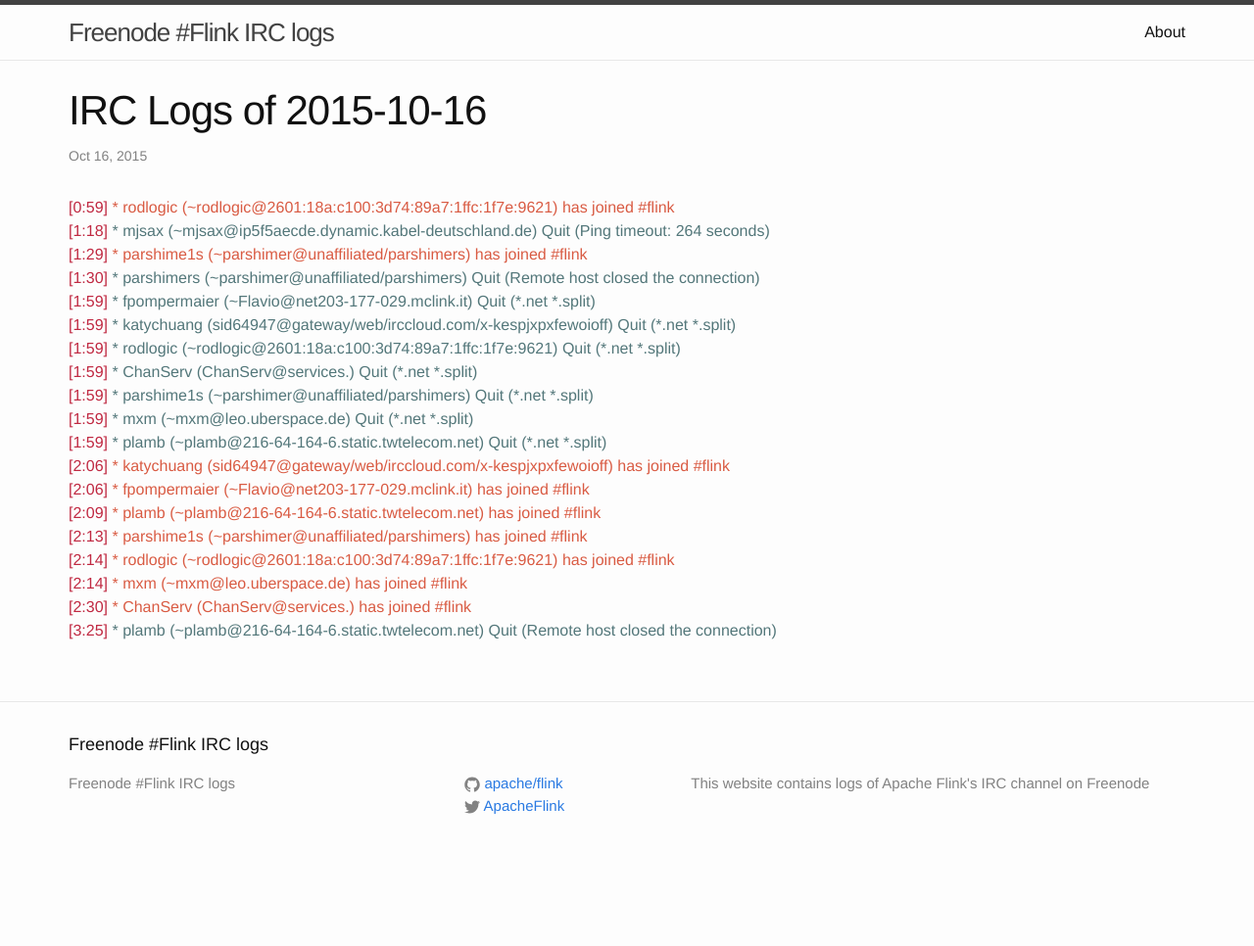
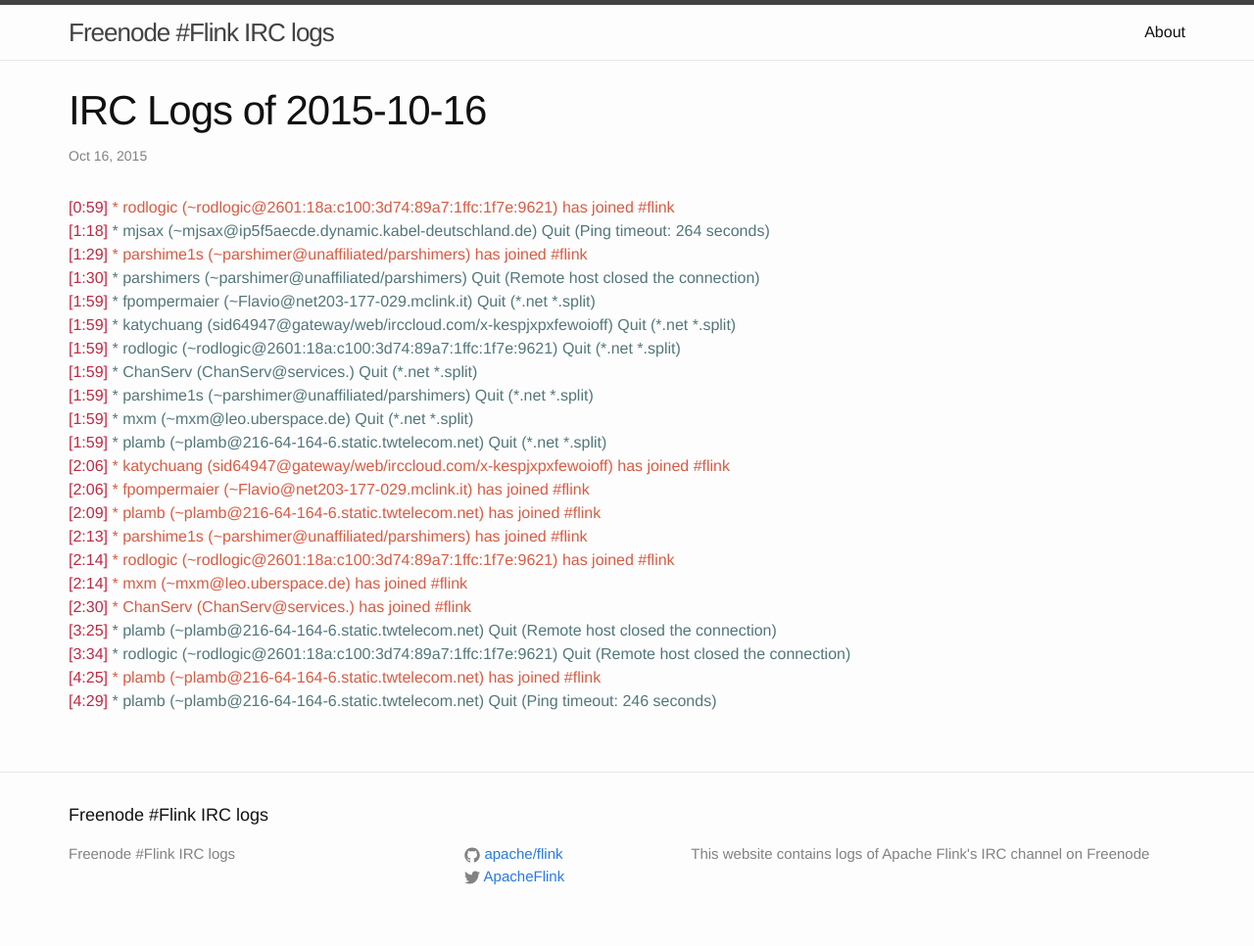
Before and after one commit to flink-irc-logs/flink-irc-logs.github.io, a Jekyll site: the page built from _posts/2015-10-16-logs.markdown, in a window 1280 px wide. Shown: the whole page at 98% size. Built offline with Jekyll 4.4.1, drawn with Linux system fonts in a browser that asks for light colours; before the commit the page ends 900 px from its top, so only the background shows below that.

Commit message:
Update of the logs on Fri Oct 16 05:26:46 CEST 2015

```diff
--- a/_posts/2015-10-16-logs.markdown
+++ b/_posts/2015-10-16-logs.markdown
@@ -23,3 +23,6 @@
 <span class="irc-date">[2:14]</span> <span class="irc-green">* mxm (~mxm@leo.uberspace.de) has joined #flink</span><br />
 <span class="irc-date">[2:30]</span> <span class="irc-green">* ChanServ (ChanServ@services.) has joined #flink</span><br />
 <span class="irc-date">[3:25]</span> <span class="irc-navy">* plamb (~plamb@216-64-164-6.static.twtelecom.net) Quit (Remote host closed the connection)</span><br />
+<span class="irc-date">[3:34]</span> <span class="irc-navy">* rodlogic (~rodlogic@2601:18a:c100:3d74:89a7:1ffc:1f7e:9621) Quit (Remote host closed the connection)</span><br />
+<span class="irc-date">[4:25]</span> <span class="irc-green">* plamb (~plamb@216-64-164-6.static.twtelecom.net) has joined #flink</span><br />
+<span class="irc-date">[4:29]</span> <span class="irc-navy">* plamb (~plamb@216-64-164-6.static.twtelecom.net) Quit (Ping timeout: 246 seconds)</span><br />
```
